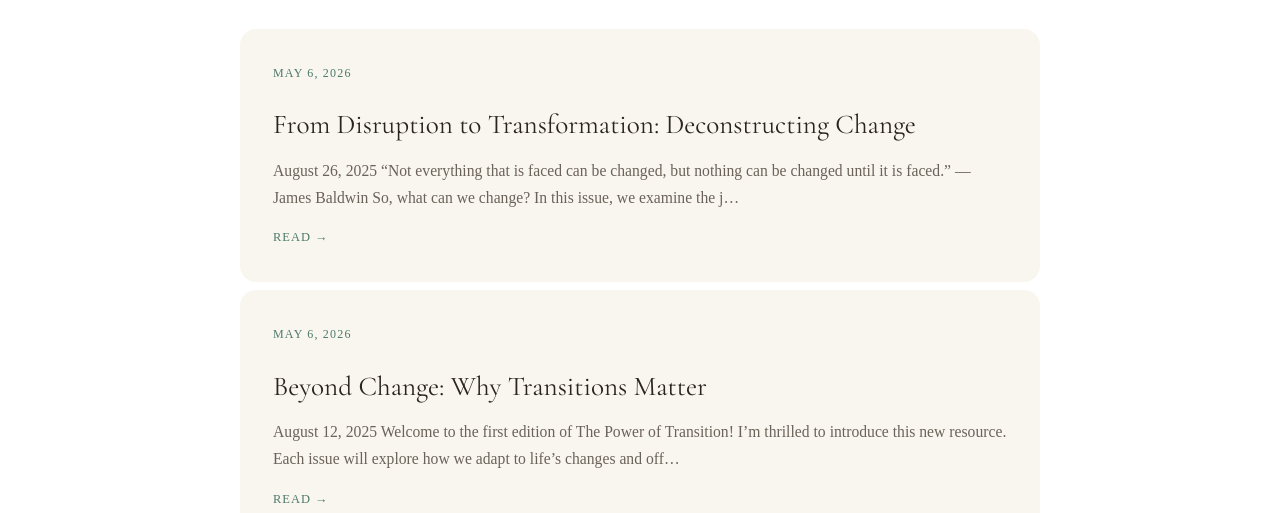
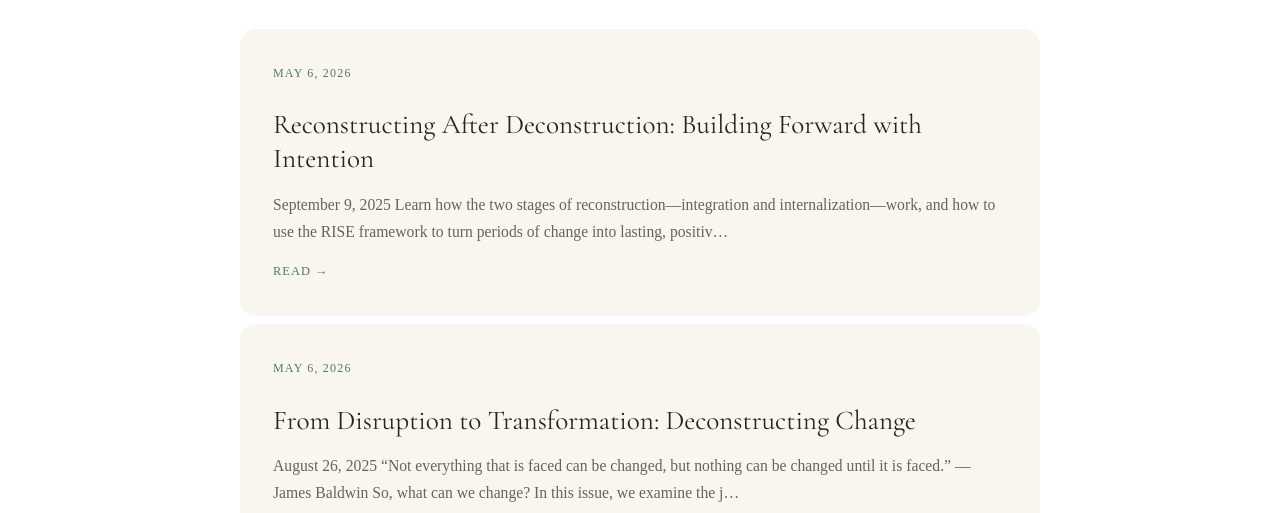
Before and after one commit to JFeelgoodOfficial/DrKennedyMusamali, a website: page blog.html in a window 1280 px wide. Shown: the part 831-1344 px from the top of the page. Drawn offline with nearby package versions, Linux system fonts and the light colour scheme.

Commit message:
Update blog index

```diff
--- a/blog.html
+++ b/blog.html
@@ -52,6 +52,12 @@
 </section>
 <section class="post-list">
 <!-- POSTS_START -->
+<a href="/blog/2026-05-06-reconstructing-after-deconstruction-building-forward-with-in.html" class="post-item">
+  <div class="post-item-date">May 6, 2026</div>
+  <h3 class="post-item-title">Reconstructing After Deconstruction: Building Forward with Intention</h3>
+  <p class="post-item-excerpt">September 9, 2025 Learn how the two stages of reconstruction—integration and internalization—work, and how to use the RISE framework to turn periods of change into lasting, positiv…</p>
+  <span class="post-item-arrow">Read →</span>
+</a>
 <a href="/blog/2026-05-06-from-disruption-to-transformation-deconstructing-change.html" class="post-item">
   <div class="post-item-date">May 6, 2026</div>
   <h3 class="post-item-title">From Disruption to Transformation: Deconstructing Change</h3>
```
